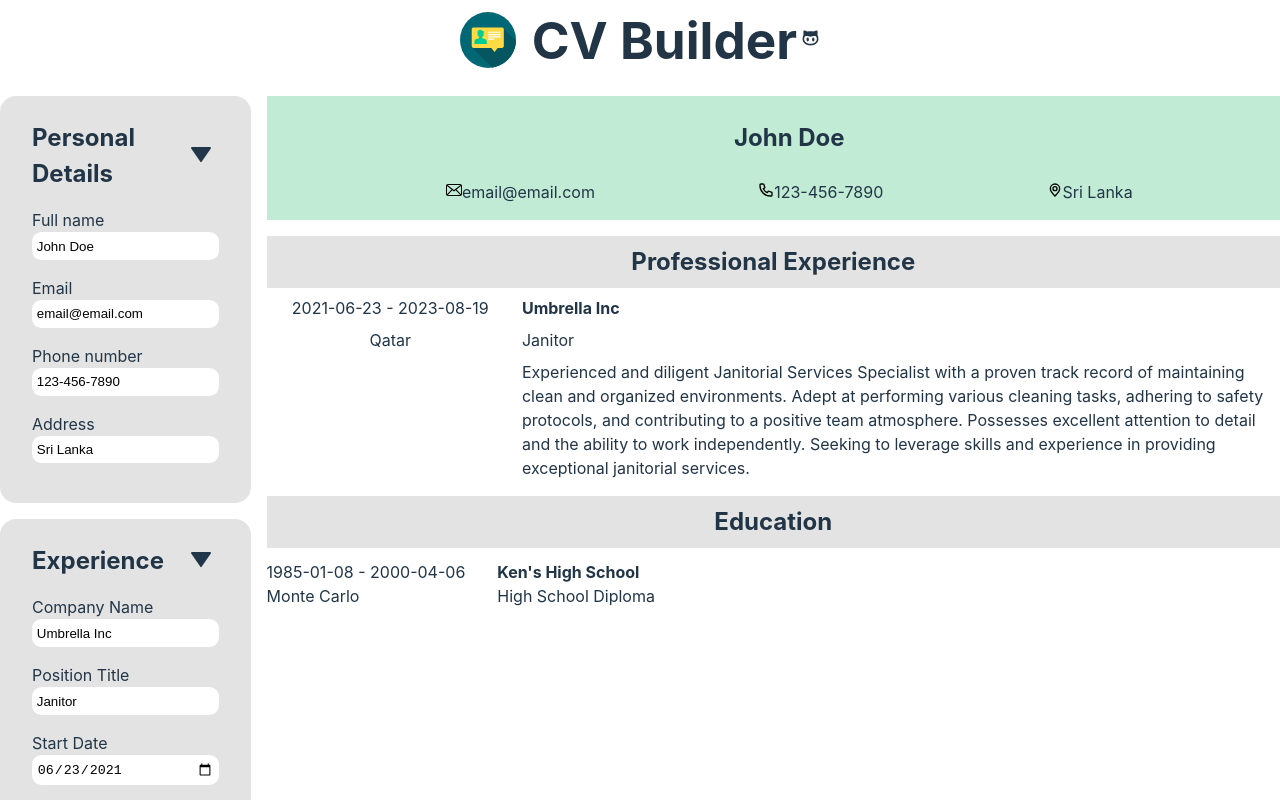
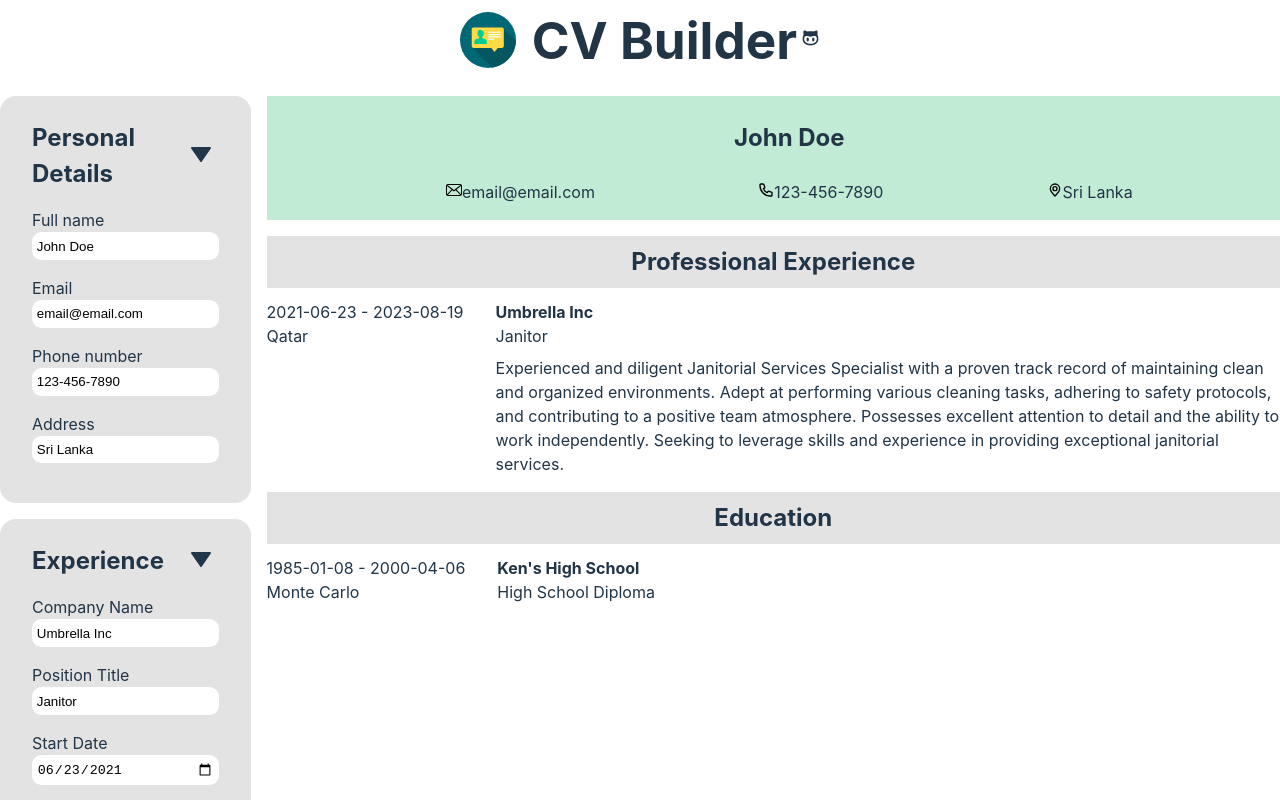
Before and after one commit to zakrnem/cv-builder, a React (Vite) app: page / in a window 1280 px wide. Shown: the top 800 px of the page. Built offline with nearby package versions, Linux system fonts and the light colour scheme.

Commit message:
Standardize Experience DOM structure to align with Education DOM

```diff
--- a/src/components/CVexperience.jsx
+++ b/src/components/CVexperience.jsx
@@ -11,13 +11,17 @@ function CVexperience({
   return (
     <div className="cv-experience">
       <h2>Professional Experience</h2>
-      <div className="date">
-        {startDate} - {endDate}
+      <div className="cv-experience-container">
+        <div className="date-location">
+          <p>{startDate} - {endDate}</p>
+          <p>{location}</p>
+        </div>
+        <div className="job-details">
+          <p className="company">{company}</p>
+          <p>{position}</p>
+          <p className="description">{description}</p>
+        </div>
       </div>
-      <div className="location">{location}</div>
-      <div className="company">{company}</div>
-      <div className="job-title">{position}</div>
-      <div className="description">{description}</div>
     </div>
   );
 }
--- a/src/styles/CVeducation.css
+++ b/src/styles/CVeducation.css
@@ -12,7 +12,7 @@
 }
 
 .cv-education-container > * > * {
-    margin: 0;
+  margin: 0;
 }
 
 .school-degree p:first-child {
--- a/src/styles/CVexperience.css
+++ b/src/styles/CVexperience.css
@@ -1,12 +1,4 @@
-.cv-experience {
-  display: grid;
-  grid-template-columns: repeat(4, 1fr);
-  gap: 0.5rem;
-  justify-items: center;
-}
-
 .cv-experience > h2 {
-  grid-column: span 4;
   margin: 0;
   background-color: var(--grey);
   width: 100%;
@@ -14,29 +6,24 @@
   padding: 0.5rem 0;
 }
 
-.cv-experience > .date {
-  grid-row: 2;
-  grid-column: 1;
+.cv-experience-container {
+  display: flex;
+  gap: 2rem;
+  padding-top: 0.75rem;
 }
 
-.cv-experience > .location {
-  grid-row: 3;
-  grid-column: 1;
+.cv-experience-container > * > * {
+  margin: 0;
 }
 
-.cv-experience > .company {
-  font-weight: bold;
-  grid-column: span 3;
-  justify-self: start;
+.cv-experience-container > .date-location {
+  min-width: fit-content;
 }
 
-.cv-experience > .job-title {
-  grid-column: span 3;
-  justify-self: start;
+.job-details > .description {
+  padding-top: 0.5rem;
 }
 
-.cv-experience > .description {
-  grid-column: 2 / span 3;
-  grid-row: span 2;
-  justify-self: start;
+.company {
+  font-weight: bold;
 }
```
